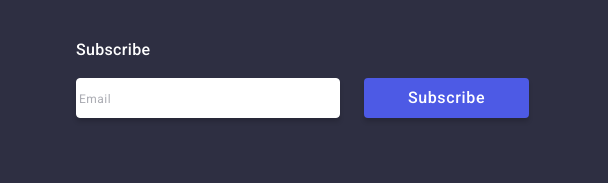
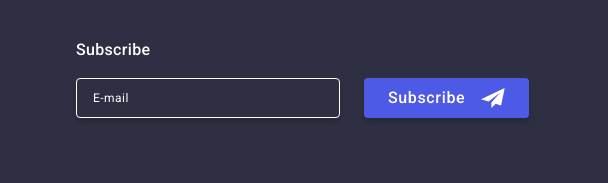
Before and after one commit to Annmarusya/goit-markup-hw-05, a plain HTML site: page index.html in a window 1280 px wide. Shown: the part 3221-3404 px from the top of the page, 672-1280 px from the left. Drawn offline with nearby package versions, Linux system fonts and the light colour scheme.

Commit message:
footer fix

```diff
--- a/css/styles.css
+++ b/css/styles.css
@@ -548,7 +548,11 @@ input::placeholder {
     padding: 8px 24px;
     min-width: 165px;
     height: 40px;
-    margin-top: 16px;
+    display: flex;
+    justify-content: center;
+    align-items: center;
+    font-family: inherit;
+    font-weight: 500;
 }
 
 .subscribe {
@@ -565,10 +569,9 @@ input::placeholder {
     line-height: 1.5;
     letter-spacing: 0.02em;
     color: #fff;
-    margin-top: 16px;
 }
 
- .form-input::placeholder {
+ .form-input-email::placeholder {
     font-size: 12px;
     line-height: 2;
     letter-spacing: 0.04em;
@@ -579,14 +582,26 @@ input::placeholder {
     border: 1px solid #fff;
     border-radius: 4px;
     width: 264px;
+    font-size: 12px;
+    line-height: 2;
+    letter-spacing: 0.04em;
+    color: #fff;
+    padding-left: 16px;
+    background-color: transparent;
     height: 40px;
     box-shadow: 0 4px 4px 0 rgba(0, 0, 0, 0.15);
  }
- .box-sub {
+
+
+ .footer-social-subtitle {
+    margin-bottom: 16px;
+ }
+
+ .modal-form {
     display: flex;
     gap: 24px;
  }
 
- .in-footer {
-    margin-top: 16px;
+ .subscribe-button svg {
+    margin-left: 16px;
  }
--- a/index.html
+++ b/index.html
@@ -576,7 +576,7 @@
         </div>
         <div class="social-media">
           <p class="footer-social-subtitle">Social media</p>
-          <ul class="social-links-list in-footer">
+          <ul class="social-links-list">
             <li class="social-list-item">
               <a
                 href="https://www.instagram.com/"
@@ -626,16 +626,19 @@
         <div class="subscribe">
           <p class="footer-social-subtitle">Subscribe</p>
           <form class="modal-form" autocomplete="off" name="sub-form">
-            <div class="box-sub">
             <label class="form-subscr">
               <input
                 type="email"
                 class="form-input-email"
                 name="contact-email"
-                  placeholder="Email"
+                placeholder="E-mail"
             /></label>
-              <button type="submit" class="subscribe-button">Subscribe</button>
-            </div>
+            <button type="submit" class="subscribe-button">
+              Subscribe
+              <svg width="24" height="24">
+                <use href="./images/icons.svg#icon-Frame"></use>
+              </svg>
+            </button>
           </form>
         </div>
       </div>
```
Lines whose indentation alone changed are shown as unchanged.
